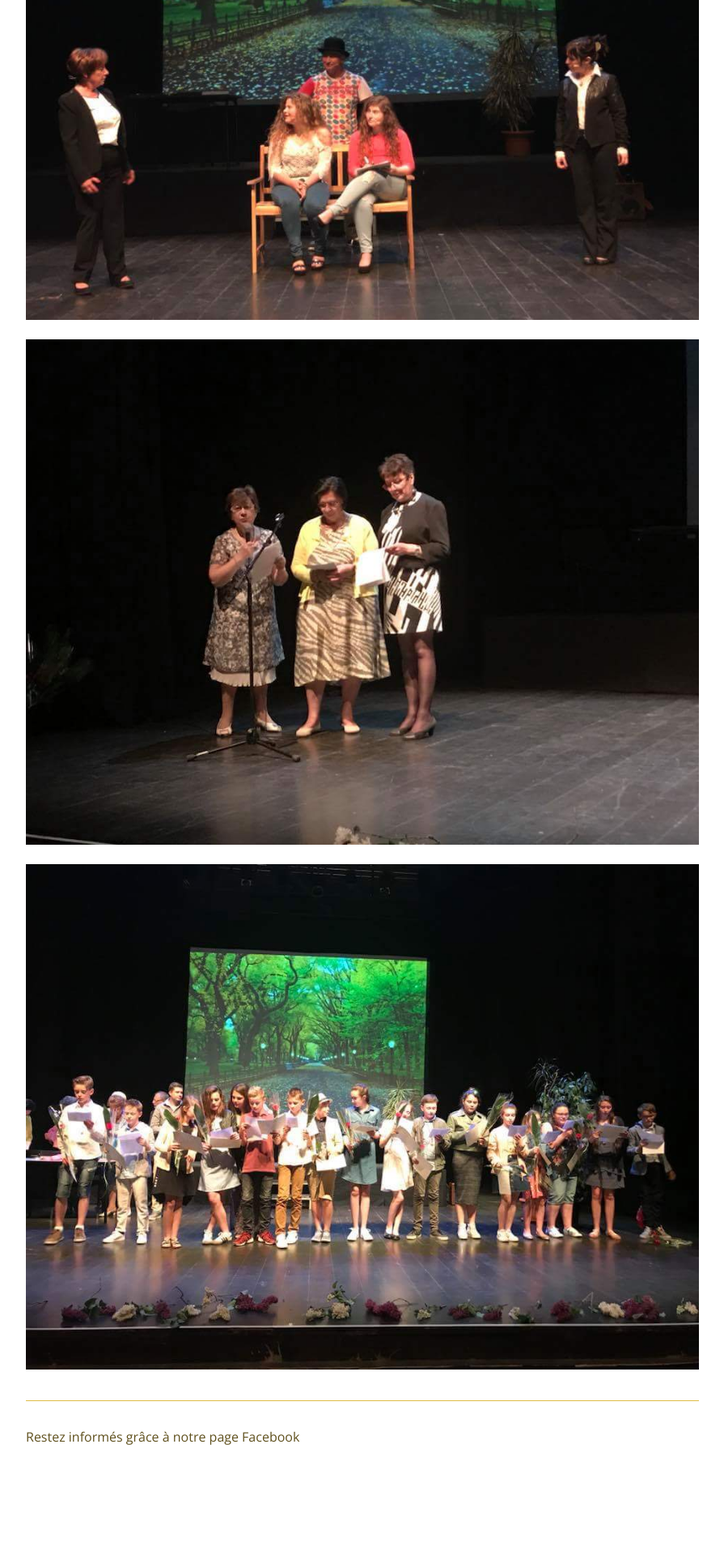
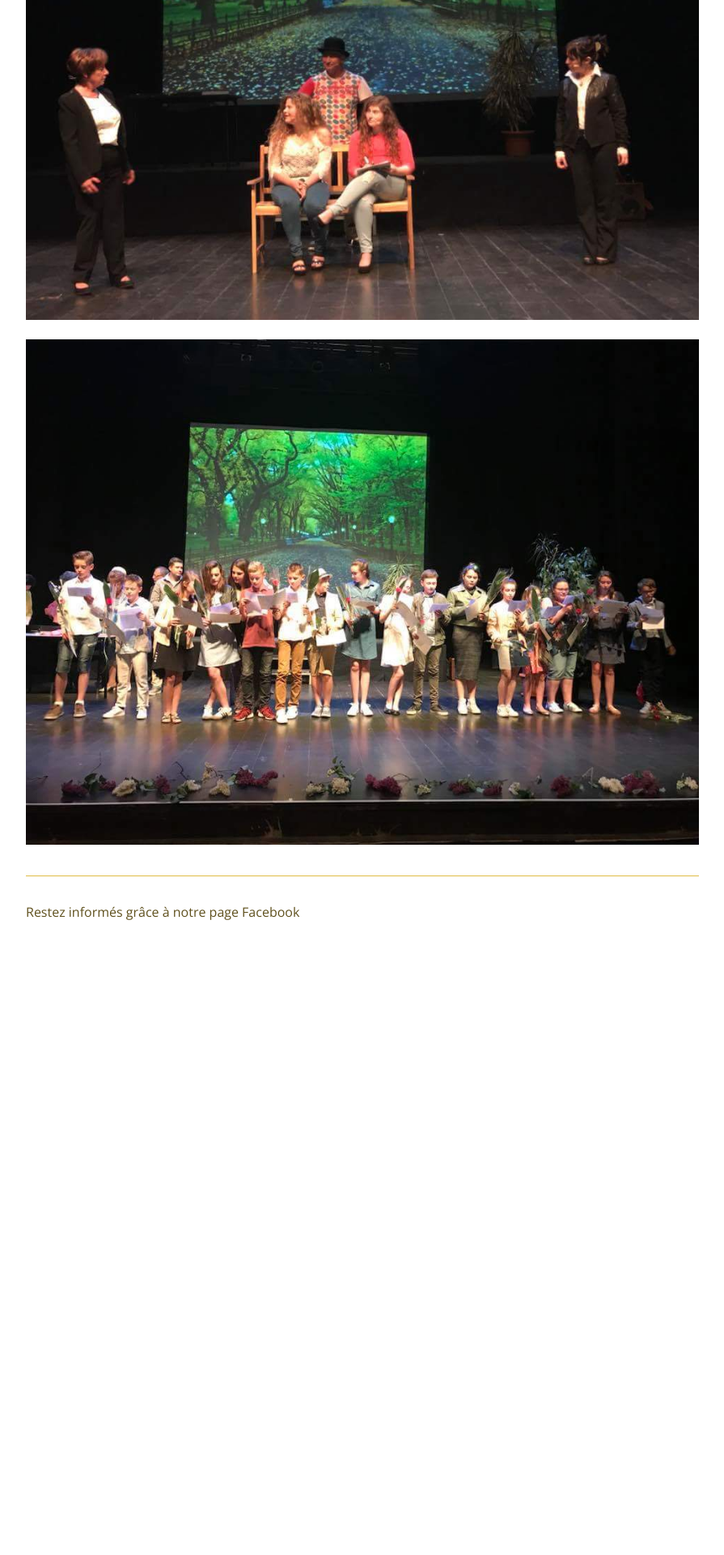
Before and after one commit to flj-hautesenne/website, a Jekyll site: the page built from editions-precedentes.md, in a window 1280 px wide. Shown: the part 1062-2982 px from the top of the page at 81% size, without its empty margins (192-1087 px from the left). Built offline with Jekyll 4.4.1, drawn with Linux system fonts in a browser that asks for light colours; after the commit the page ends 2334 px from its top, so only the background shows below that; grey boxes are pictures that could not be loaded.

Commit message:
Update editions-precedentes.md

```diff
--- a/editions-precedentes.md
+++ b/editions-precedentes.md
@@ -7,6 +7,4 @@ title: Éditions précédentes
 
 ![Les comédients](./FB_IMG_1528401190396.jpg)
 
-![Les 3 présidentes](./FB_IMG_1528401172761.jpg)
-
 ![Les enfants fêtés](./FB_IMG_1528401214955.jpg)
```
